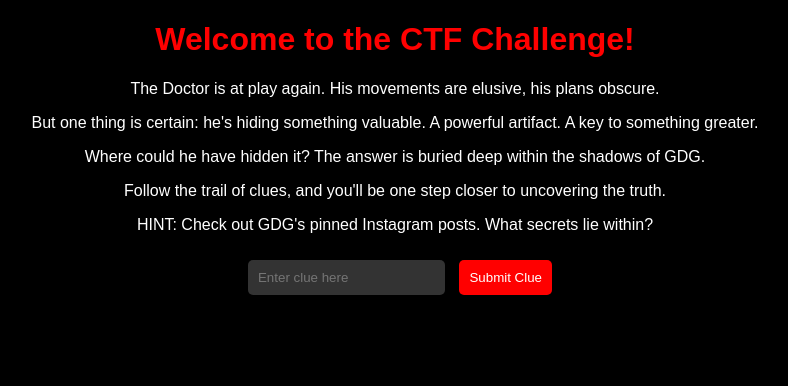
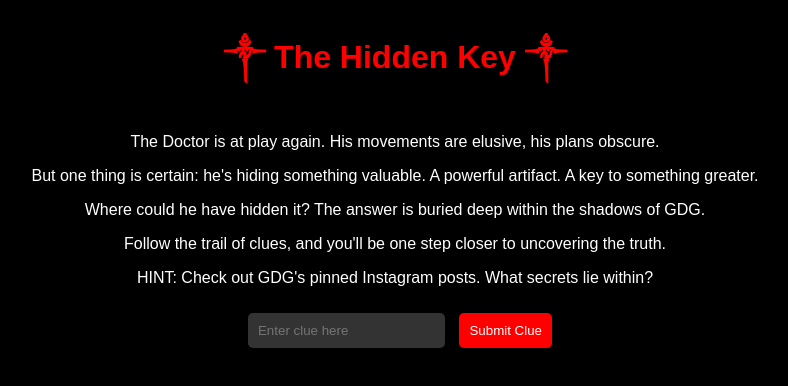
Before and after one commit to siddhimishra20/ctf-ques, a website: page public/index.html in a window 1280 px wide. Shown: the whole page, without its empty margins (245-1033 px from the left). Drawn offline with Linux system fonts and the light colour scheme.

Commit message:
Update index.html

```diff
--- a/public/index.html
+++ b/public/index.html
@@ -8,7 +8,7 @@
 </head>
 <body>
     <div id="clue-container">
-        <h1>Welcome to the CTF Challenge!</h1> <!-- [[The beginning of your journey starts here, but it’s not where the real answer lies.]] -->
+        <h1>༒︎ The Hidden Key ༒︎</h1> <!-- [[The beginning of your journey starts here, but it’s not where the real answer lies.]] -->
         <p>The Doctor is at play again. His movements are elusive, his plans obscure.</p>
             <p>But one thing is certain: he's hiding something valuable. A powerful artifact. A key to something greater.</p>
         <p>Where could he have hidden it? The answer is buried deep within the shadows of GDG.</p> <!--{ Keep looking, the answer isn't in plain text, but a reflection.} -->
```
